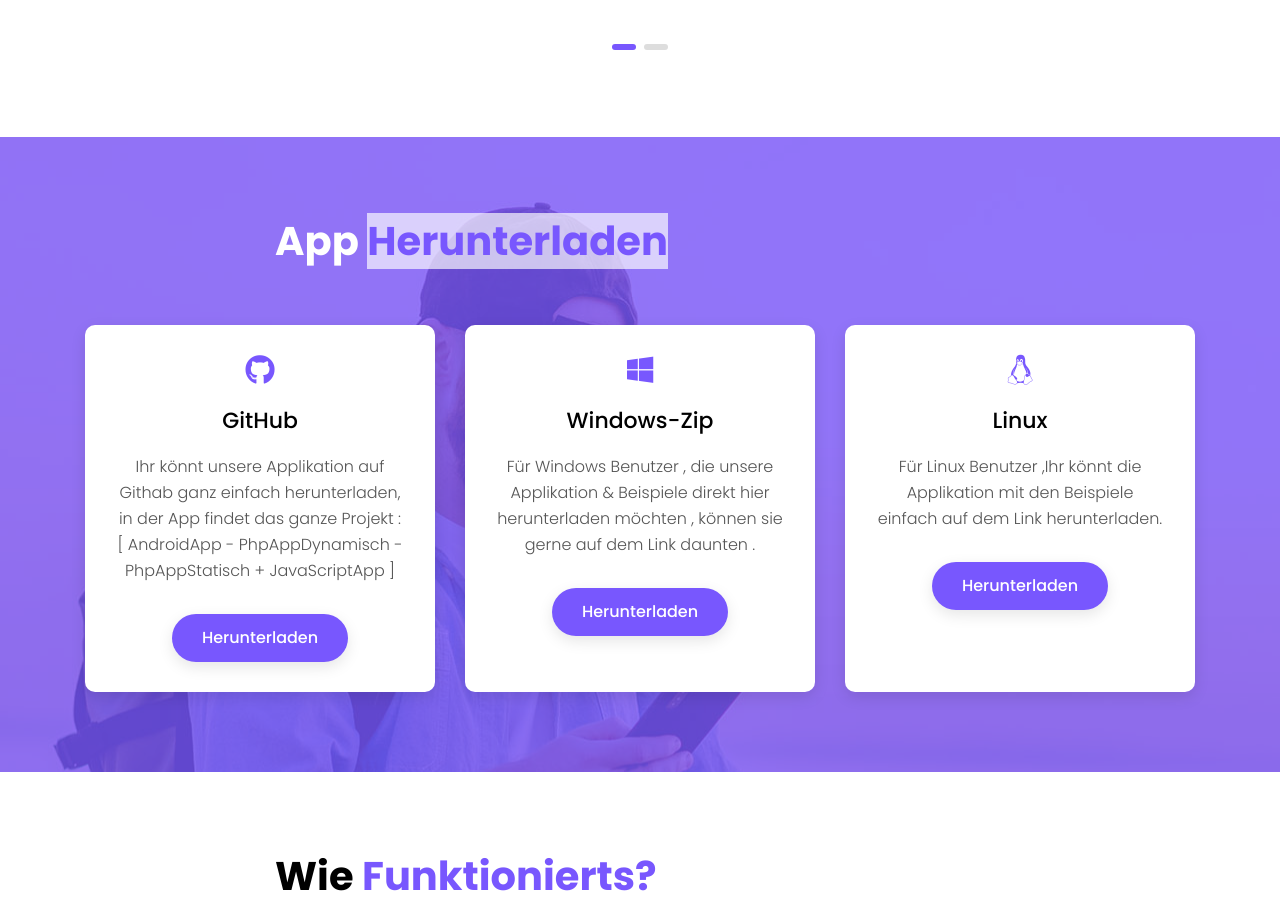
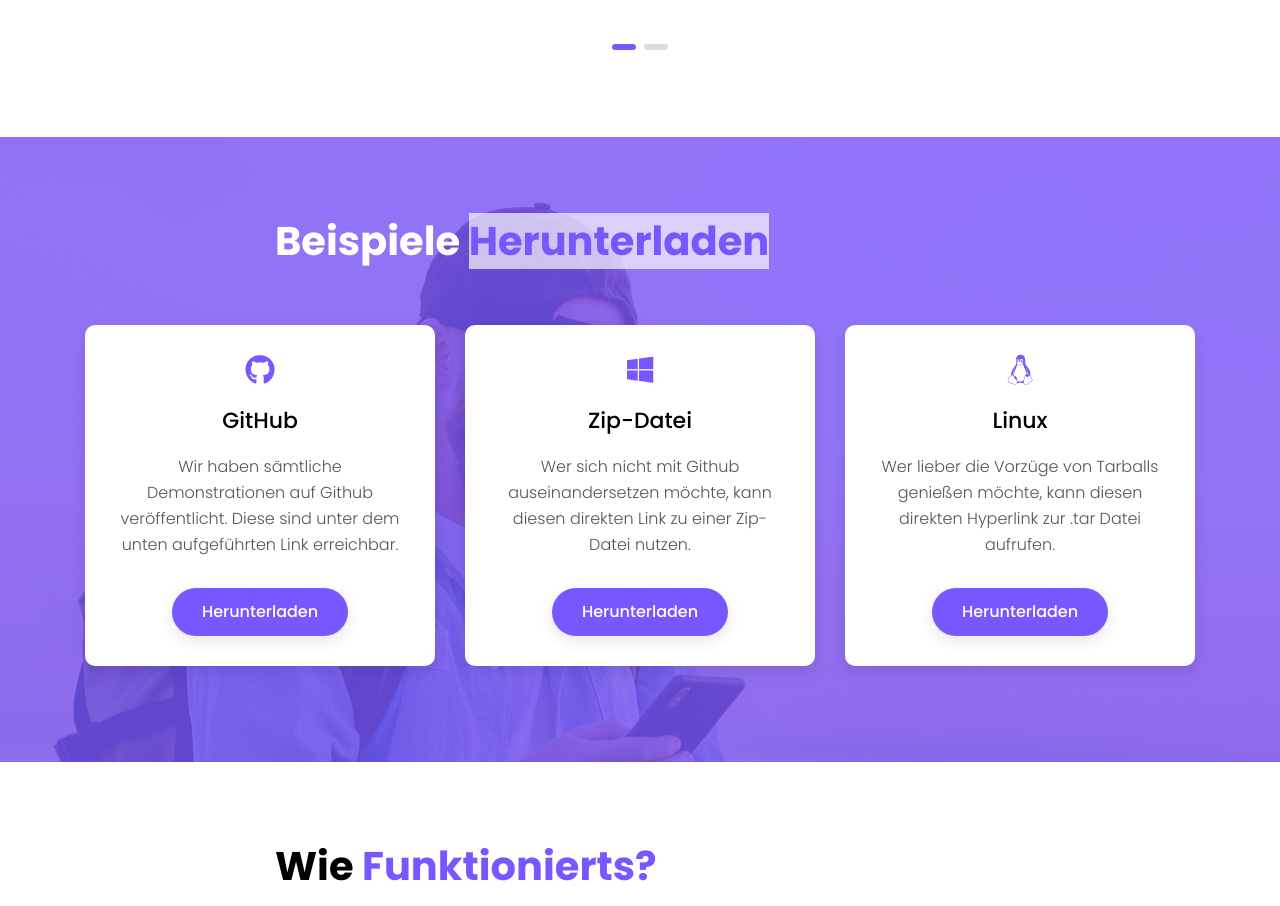
Before and after one commit to Eyssamsh/gui, a PHP site: page / in a window 1280 px wide. Shown: the part 3591-4497 px from the top of the page. Run offline with PHP 8.4, Linux system fonts and the light colour scheme.

Commit message:
Schriftlich überarbeitet section/download

```diff
--- a/guiProjekt/lang/loc/dede.json
+++ b/guiProjekt/lang/loc/dede.json
@@ -69,18 +69,19 @@
             "description": "Diese Webseite wurde als Prüfleistung für den Kurs 505 - Programmieren Graphischer Oberflächen unter Führung durch Herrn Professor Dr. König entwickelt, um der gesamten Komilitonenschaft des Kursmodules die Grundlagen der Mehrsprachigkeit in der Informatik nahe zu bringen."
         },
         "downloads": {
-            "title": "App <span>herunterladen</span>",
+            "title": "Beispiele <span>herunterladen</span>",
+            "button-text": "Herunterladen",
             "github": {
                 "title": "GitHub",
-                "description": ""
+                "description": "Wir haben sämtliche Demonstrationen auf Github veröffentlicht. Diese sind unter dem unten aufgeführten Link erreichbar."
             },
             "winzip": {
-                "title": "Windows-Zip",
-                "description": ""
+                "title": "Zip-Datei",
+                "description": "Wer sich nicht mit Github auseinandersetzen möchte, kann diesen direkten Link zu einer Zip-Datei nutzen."
             },
             "linux": {
                 "title": "Linux",
-                "description": ""
+                "description": "Wer lieber die Vorzüge von Tarballs genießen möchte, kann diesen direkten Hyperlink zur .tar Datei aufrufen."
             }
         },
         "functionality": {
--- a/guiProjekt/sections/download.php
+++ b/guiProjekt/sections/download.php
@@ -14,28 +14,28 @@
             </div>
         </div>
         <div class="row justify-content-center">
-            <div class="col-lg-4 col-md-6">
+            <div class="col-lg-4 col-md-6 mb-sm-3">
                 <div class="app-download-item">
                     <i class="fab fa-github"></i>
                     <h3><?php echo($local_sctnDown["github"]["title"]); ?></h3>
-                    <p>Ihr könnt unsere Applikation auf Githab ganz einfach herunterladen, in der App findet das ganze Projekt : [ AndroidApp - PhpAppDynamisch - PhpAppStatisch + JavaScriptApp ]  </p>
-                    <a href="#" class="btn btn-2">Herunterladen</a>
+                    <p><?php echo($local_sctnDown["github"]["description"]); ?></p>
+                    <a href="https://github.com/Eyssamsh/gui" target="_blank" class="btn btn-2"><?php echo($local_sctnDown["button-text"]); ?></a>
                 </div>
             </div>
-            <div class="col-lg-4 col-md-6">
+            <div class="col-lg-4 col-md-6 mb-sm-3 mb-0">
                 <div class="app-download-item">
                     <i class="fab fa-windows"></i>
                     <h3><?php echo($local_sctnDown["winzip"]["title"]); ?></h3>
-                    <p>Für Windows Benutzer , die unsere Applikation & Beispiele direkt hier herunterladen möchten , können sie gerne auf dem Link daunten .</p>
-                    <a href="#" class="btn btn-2">Herunterladen</a>
+                    <p><?php echo($local_sctnDown["winzip"]["description"]); ?></p>
+                    <a href="https://github.com/Eyssamsh/gui/archive/refs/heads/master.zip" class="btn btn-2"><?php echo($local_sctnDown["button-text"]); ?></a>
                 </div>
             </div>
-            <div class="col-lg-4 col-md-6">
+            <div class="col-lg-4 col-md-6 mb-sm-3 mb-0">
                 <div class="app-download-item">
                     <i class="fab fa-linux"></i>
                     <h3><?php echo($local_sctnDown["linux"]["title"]); ?></h3>
-                    <p>Für Linux Benutzer ,Ihr könnt die Applikation mit den Beispiele einfach auf dem Link herunterladen. </p>
-                    <a href="#" class="btn btn-2">Herunterladen</a>
+                    <p><?php echo($local_sctnDown["linux"]["description"]); ?></p>
+                    <a href="#" class="btn btn-2"><?php echo($local_sctnDown["button-text"]); ?></a>
                 </div>
             </div>
         </div>
```
